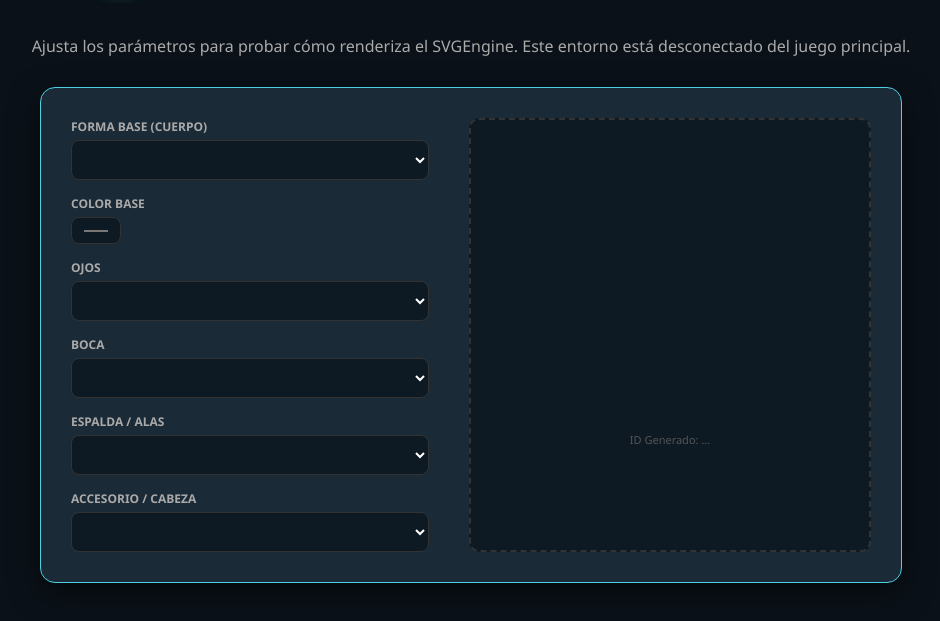
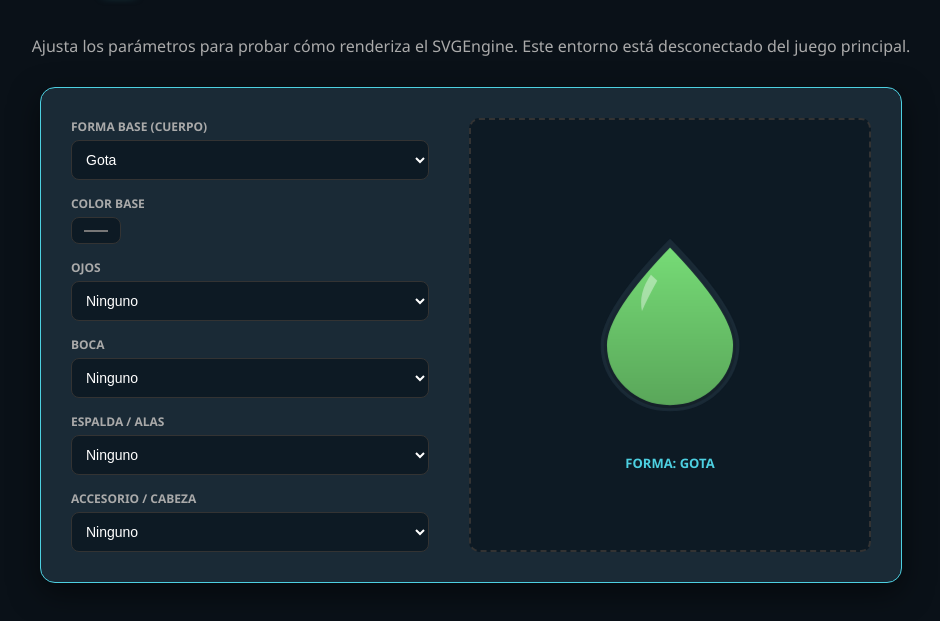
Before and after one commit to Saletti001/Mascotas, a plain HTML site: page laboratorio.html in a window 1280 px wide. Shown: the part 87-708 px from the top of the page, without its empty margins (169-1109 px from the left). Drawn offline with Linux system fonts and the light colour scheme.

Commit message:
Laboratorio de pruebas 2.0

```diff
--- a/laboratorio.html
+++ b/laboratorio.html
@@ -77,9 +77,11 @@
             min-height: 250px;
         }
         #geno-display {
-            width: 200px; /* Tamaño grande para ver detalles */
-            height: 200px;
-            transition: all 0.3s;
+            width: 250px;
+            height: 250px;
+            display: flex;
+            justify-content: center;
+            align-items: center;
         }
     </style>
 </head>
@@ -124,19 +126,14 @@
         <div class="viewer">
             <div id="geno-display">
                 </div>
-            <p id="code-output" style="margin-top:20px; font-size:11px; color:#555; text-align:center;">ID Generado: ...</p>
+            <p id="code-output" style="margin-top:20px; font-size:13px; color:#4dd0e1; font-weight: bold; text-align:center;">Cargando...</p>
         </div>
     </div>
 
     <script>
         document.addEventListener("DOMContentLoaded", () => {
-            // Asegurarnos de que la BBDD cargó
-            if (!window.GenomaBBDD) {
-                document.getElementById("geno-display").innerHTML = "<p style='color:red;'>Error: genoma.js no cargó correctamente.</p>";
-                return;
-            }
 
-            // Referencias a los selectores
+            // Referencias a la UI
             const selForma = document.getElementById("sel-forma");
             const selColor = document.getElementById("sel-color");
             const selOjos = document.getElementById("sel-ojos");
@@ -146,58 +143,73 @@
             const display = document.getElementById("geno-display");
             const codeOutput = document.getElementById("code-output");
 
-            // Rellenar los selectores dinámicamente leyendo tu BBDD real
-            function rellenarOpciones(selectElement, arrayData, isCuerpo = false) {
-                if(!arrayData) return;
+            // 1. Las formas de cuerpo (Están en tu switch de SVGEngine, así que las listamos a mano)
+            const formasCuerpo = ["gota", "frijol", "circulo", "cuadrado", "triangulo", "hongo", "estrella", "pentagono", "nube", "chili", "rayo"];
+
+            // 2. Extraemos los ojos, bocas, etc., leyendo directamente tus variables de genoma.js
+            function obtenerOpciones(dic) {
+                return (typeof dic !== 'undefined' && Object.keys(dic).length > 0) ? Object.keys(dic) : ["ninguno"];
+            }
+
+            const opcionesOjos = obtenerOpciones(typeof dicOjos !== 'undefined' ? dicOjos : undefined);
+            const opcionesBocas = obtenerOpciones(typeof dicBocas !== 'undefined' ? dicBocas : undefined);
+            const opcionesEspaldas = obtenerOpciones(typeof dicAlas !== 'undefined' ? dicAlas : undefined);
+            const opcionesCabezas = obtenerOpciones(typeof dicSombreros !== 'undefined' ? dicSombreros : undefined);
+
+            // 3. Llenar los menús desplegables
+            function rellenarSelect(selectElement, arrayData) {
+                selectElement.innerHTML = "";
                 arrayData.forEach(item => {
                     const option = document.createElement("option");
-                    // Las formas de cuerpo son objetos {id: "gota", svg: "..."}, los demás son strings ["estandar", ...]
-                    option.value = isCuerpo ? item.id : item;
-                    option.innerText = (isCuerpo ? item.id : item).toUpperCase().replace("_", " ");
+                    option.value = item;
+                    // Ponemos la primera letra en mayúscula para que se vea bonito
+                    option.innerText = item.charAt(0).toUpperCase() + item.slice(1).replace(/_/g, " ");
                     selectElement.appendChild(option);
                 });
             }
 
-            rellenarOpciones(selForma, window.GenomaBBDD.cuerpo, true);
-            rellenarOpciones(selOjos, window.GenomaBBDD.ojos);
-            rellenarOpciones(selBoca, window.GenomaBBDD.boca);
-            rellenarOpciones(selEspalda, window.GenomaBBDD.espalda);
-            rellenarOpciones(selCabeza, window.GenomaBBDD.cabeza);
+            rellenarSelect(selForma, formasCuerpo);
+            rellenarSelect(selOjos, opcionesOjos);
+            rellenarSelect(selBoca, opcionesBocas);
+            rellenarSelect(selEspalda, opcionesEspaldas);
+            rellenarSelect(selCabeza, opcionesCabezas);
 
-            // Función para dibujar
+            // 4. Función principal de Dibujo
             function renderizarGeno() {
-                // Creamos un ADN temporal con lo que haya seleccionado el usuario
+                // Creamos un "ADN de prueba"
                 const adnFalso = {
                     body_shape: selForma.value,
                     base_color: selColor.value,
-                    color: selColor.value, // Por seguridad mandamos ambos
+                    color: selColor.value,
                     eye_type: selOjos.value,
                     mouth_type: selBoca.value,
                     wing_type: selEspalda.value,
                     hat_type: selCabeza.value
                 };
 
-                // Llamamos a TU motor original (SVGEngine.js)
+                // Llamamos a tu motor SVGEngine.js
                 if (typeof generarSvgGeno === 'function') {
                     let svgString = generarSvgGeno(adnFalso);
-                    // Forzamos al 100% para que quepa en el visor
-                    svgString = svgString.replace(/<svg width="\d+" height="\d+"/, '<svg width="100%" height="100%"');
 
-                    // Coloreamos el div por si usa currentColor
+                    // Forzamos el encuadre para que se vea bien en el laboratorio
+                    svgString = svgString.replace(/<svg[^>]*>/, '<svg width="100%" height="100%" viewBox="-20 0 200 160" preserveAspectRatio="xMidYMid meet" xmlns="http://www.w3.org/2000/svg" style="overflow: visible;">');
+
                     display.style.color = selColor.value;
                     display.innerHTML = svgString;
 
-                    codeOutput.innerText = `Forma: ${selForma.value} | Color: ${selColor.value}`;
+                    codeOutput.innerText = `FORMA: ${selForma.value.toUpperCase()}`;
+                } else {
+                    display.innerHTML = "<p style='color:#ff6b6b; font-weight:bold;'>Error: No se encontró la función generarSvgGeno. Verifica que SVGEngine.js está en la misma carpeta.</p>";
                 }
             }
 
-            // Escuchar cambios en cualquier control
+            // 5. Escuchamos los clics
             [selForma, selColor, selOjos, selBoca, selEspalda, selCabeza].forEach(control => {
                 control.addEventListener("change", renderizarGeno);
             });
 
-            // Dibujo inicial al abrir la página
-            renderizarGeno();
+            // Darle medio segundo a la BBDD para cargar y hacer el primer dibujo
+            setTimeout(renderizarGeno, 100);
         });
     </script>
 </body>
```
